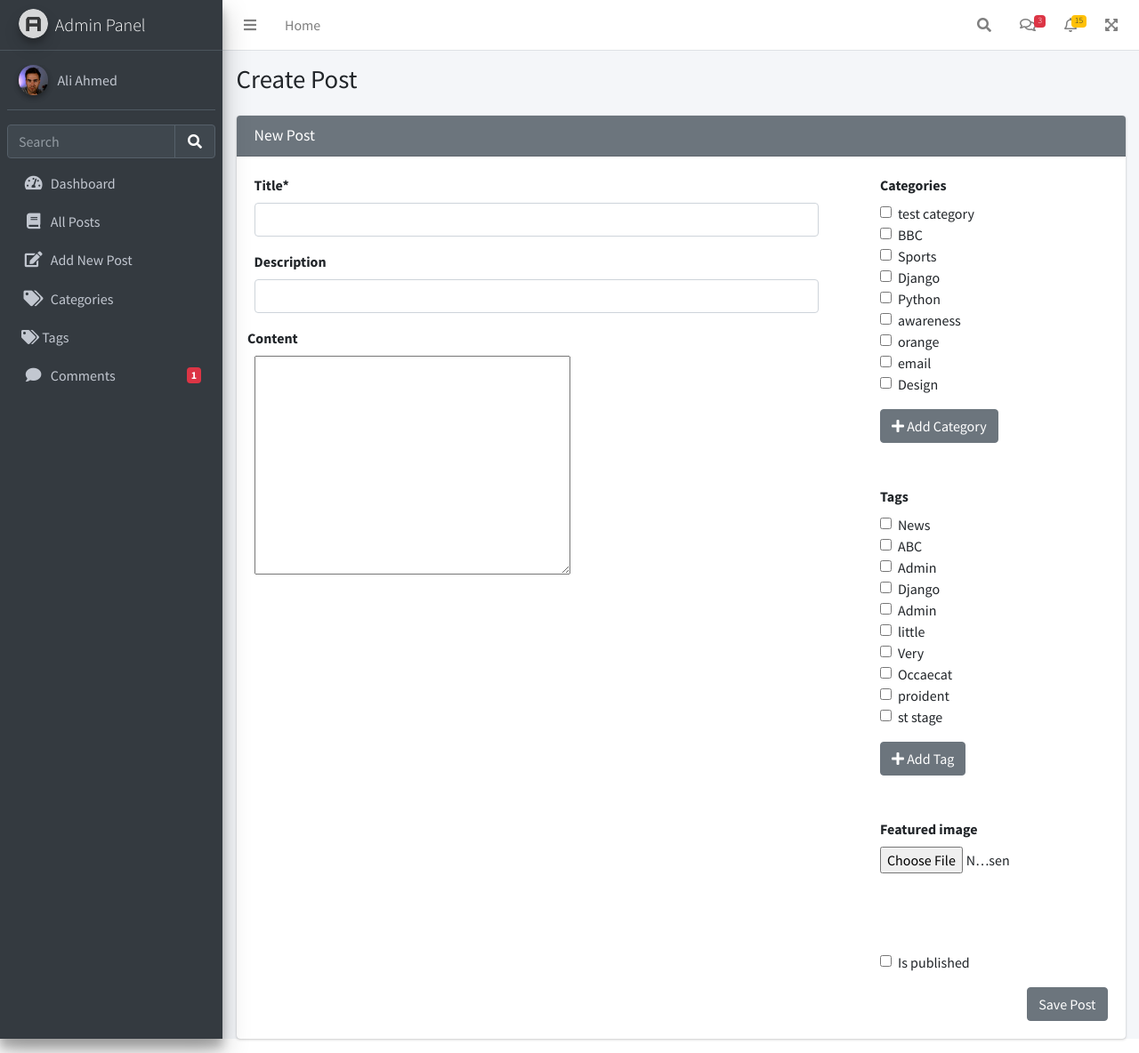
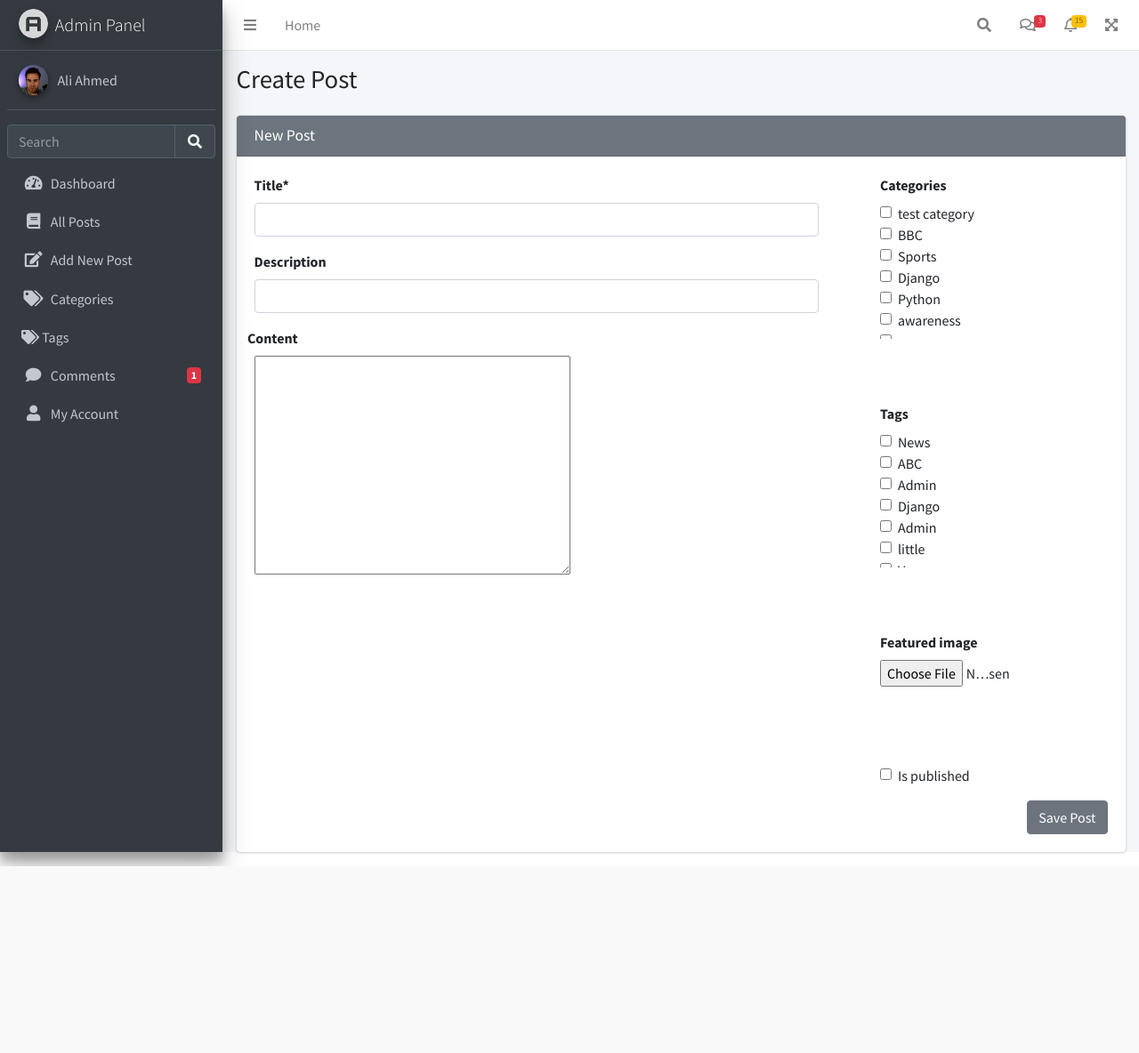
Before and after one commit to m8usman/Blog-class-based-view, a Django app: page /post/new/ in a window 1280 px wide. Shown: the whole page at 89% size. After the commit the page ends 974 px from the top, so only its background shows below. Run offline with Django 4.2, Linux system fonts and the light colour scheme; a user stored in the database is signed in; data comes from the database, SQL or seed files in the repository; some libraries are stand-ins or nearby versions.

Commit message:
deletion problem fixed

```diff
--- a/posts/templates/posts/post_form.html
+++ b/posts/templates/posts/post_form.html
@@ -6,6 +6,7 @@
     .django-ckeditor-widget{
   width: 100%;
 }
+
 
 </style>
 
@@ -61,14 +62,19 @@
                                 </div>
                                 <div class="col-sm-6">
 
-                                    {{ form.categories|as_crispy_field }}
-                                    <a onclick="addCategory()" class="btn btn-secondary" type="submit"><i
-                                            class="fas fa-plus"></i> Add Category</a>
+                                    <div style='max-height:185px; overflow:scroll;'>
+
+                                        {{ form.categories|as_crispy_field }}
+
+                                    </div>
 
                                     <br><br><br>
-                                    {{ form.tags|as_crispy_field }}
-                                    <a onclick="addTag()" class="btn btn-secondary" type="submit"><i
-                                            class="fas fa-plus"></i> Add Tag</a>
+
+                                    <div style='max-height:185px; overflow:scroll;'>
+
+                                        {{ form.tags|as_crispy_field }}
+
+                                    </div>
 
                                     <br><br><br>
 
--- a/posts/templates/posts/posts.html
+++ b/posts/templates/posts/posts.html
@@ -105,14 +105,14 @@
                         </a>
 
                         <button type="button" class="btn btn-danger btn-sm" data-toggle="modal"
-                                data-target="#modal-default">
+                                data-target="#tag-{{post.id}}">
                             <i class="fas fa-trash">
                             </i>
                             Delete
                         </button>
 
 
-                        <div class="modal fade text-left" id="modal-default">
+                        <div class="modal fade text-left" id="tag-{{post.id}}">
                             <div class="modal-dialog">
                                 <form method="POST" action="{% url 'post_delete' post.id %}">
                                     {% csrf_token %}
--- a/posts/views.py
+++ b/posts/views.py
@@ -57,11 +57,6 @@ class PostDeleteView(LoginRequiredMixin, UserPassesTestMixin, DeleteView):
         return False
 
 
-# comments starting
-
-
-
-
 @login_required
 def add_comment(request, slug):
     post = get_object_or_404(Post, slug=slug)
--- a/taxonomies/templates/taxonomies/tags.html
+++ b/taxonomies/templates/taxonomies/tags.html
@@ -71,14 +71,14 @@
                                 </a>
 
                                 <button type="button" class="btn btn-danger btn-sm" data-toggle="modal"
-                                        data-target="#modal-default">
+                                        data-target="#tag-{{tag.id}}">
                                     <i class="fas fa-trash">
                                     </i>
                                     Delete
                                 </button>
 
 
-                                <div class="modal fade text-left" id="modal-default">
+                                <div class="modal fade text-left" id="tag-{{tag.id}}">
                                     <div class="modal-dialog">
                                         <form method="POST" action="{% url 'tag-delete' tag.id %}">
                                             {% csrf_token %}
--- a/templates/navbar.html
+++ b/templates/navbar.html
@@ -221,11 +221,19 @@
             </a>
           </li>
           <li class="nav-item">
-            <a href="../widgets.html" class="nav-link">
+            <a href="#" class="nav-link">
               <i class="nav-icon fas fa-comment"></i>
               <p>
                 Comments
                 <span class="right badge badge-danger">1</span>
+              </p>
+            </a>
+          </li>
+          <li class="nav-item">
+            <a href="{% url 'account' %}" class="nav-link">
+              <i class="nav-icon fas fa-user"></i>
+              <p>
+                My Account
               </p>
             </a>
           </li>
```
Also changed, not shown: taxonomies/templates/taxonomies/categories.html (+7 -7 lines).
